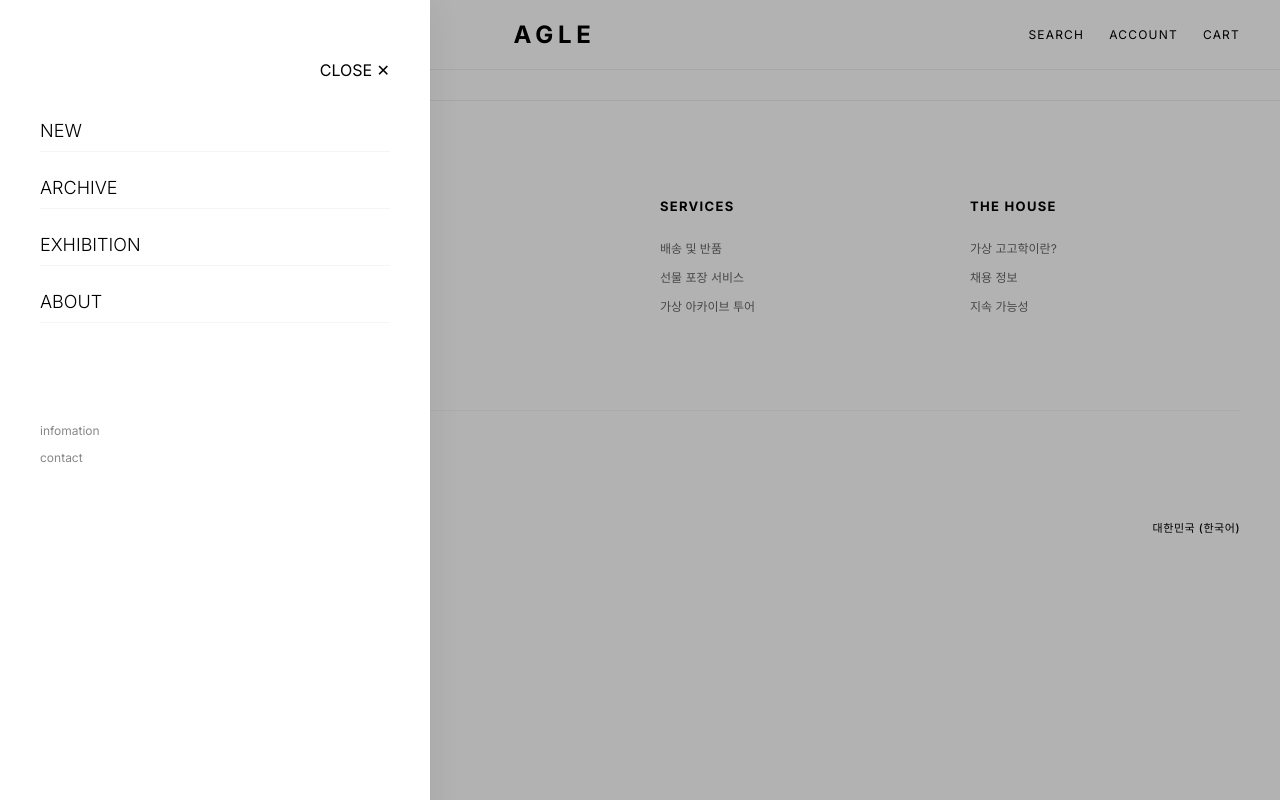
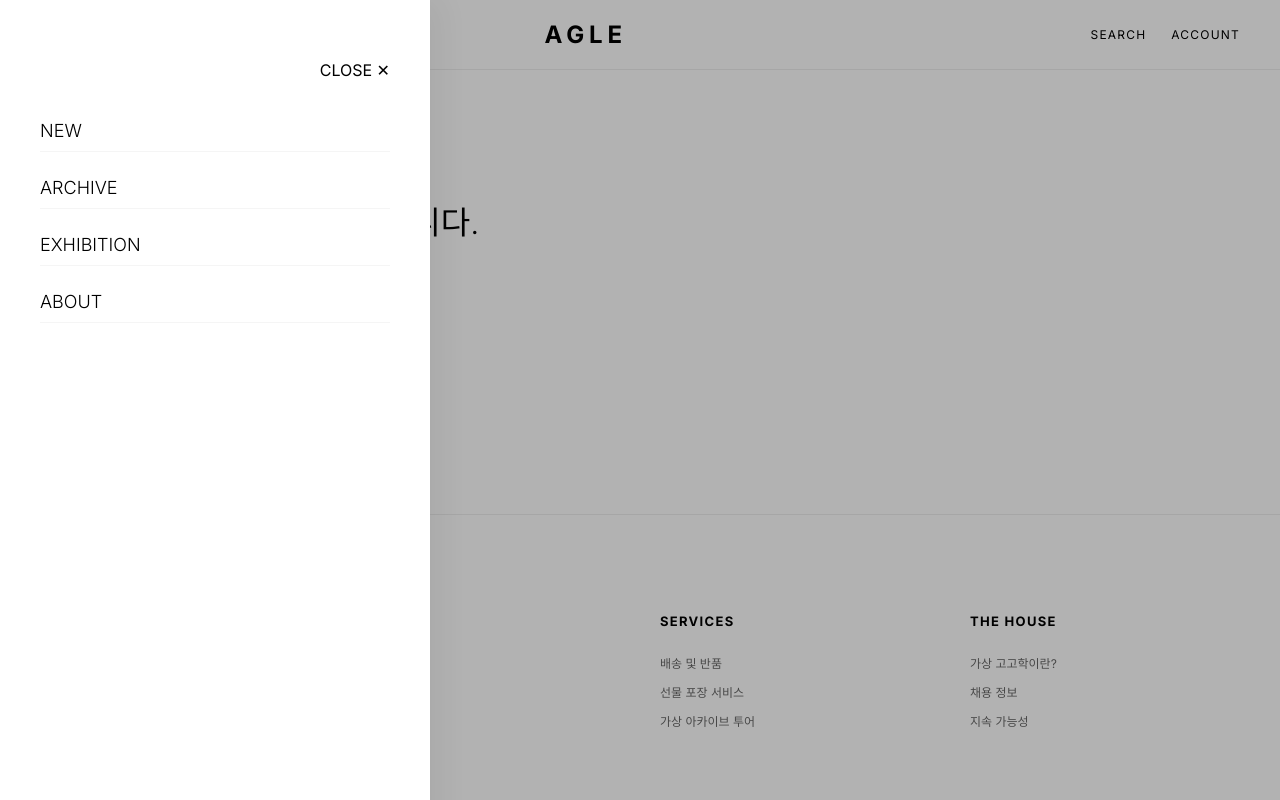
Before and after one commit to Yeyoung70/angle-project, a React (Vite) app: page /new in a window 1280 px wide. Both pictures are taken after a click on the element "MENU". Shown: the top 800 px of the page. Built offline with nearby package versions, Linux system fonts and the light colour scheme.

Commit message:
refactor: 페이지 컴포넌트 파일 분리 및 App.jsx 구조 정리

```diff
--- a/src/App.jsx
+++ b/src/App.jsx
@@ -2,70 +2,48 @@ import { useState } from 'react';
 import { Routes, Route, Link } from 'react-router-dom';
 import './App.css';
 
+// 1. 외부 파일에서 페이지들을 불러옵니다 (중복 정의 방지)
+import Home from './pages/Home';
+import New from './pages/New';
+import Archive from './pages/Archive';
+import Exhibition from './pages/Exhibition';
+import About from './pages/About';
+
 function App() {
   const [isMenuOpen, setIsMenuOpen] = useState(false);
 
-  const Home = () => (
-    <main>
-      {/* 디올 스타일 메인 비주얼 */}
-      <section className="hero-section">
-        <video className="hero-video" autoPlay muted loop playsInline>
-          <source src="/dormant_W1.mp4" type="video/mp4" />
-        </video>
-        <div className="hero-overlay">
-          <p style={{fontSize: '12px', letterSpacing: '0.2em'}}>AGLE 2026 COLLECTION</p>
-          <h1 className="hero-title">THE MISSING ANGLE</h1>
-          <button style={{background: 'none', border: '1px solid #fff', color: '#fff', padding: '10px 30px', cursor: 'pointer'}}>더 알아보기</button>
-        </div>
-      </section>
-
-      {/* 하단 그리드 섹션 */}
-      <section className="grid-container">
-        <div className="grid-item"><img src="/angle_002.png" alt="1" /></div>
-        <div className="grid-item"><img src="/angle_003.png" alt="2" /></div>
-      </section>
-    </main>
-  );
-
   return (
     <div className="app-container">
-      {/* 상단 헤더 */}
+      {/* 고정 헤더 */}
       <header className="header">
-        <div className="nav-left" onClick={() => setIsMenuOpen(true)}>
-          MENU
-        </div>
-
+        <div className="nav-left" onClick={() => setIsMenuOpen(true)}>MENU</div>
         <Link to="/" className="logo-center">AGLE</Link>
-
         <div className="nav-right">
           <span>SEARCH</span>
           <span>ACCOUNT</span>
-          <span>CART</span>
         </div>
       </header>
 
-      {/* 왼쪽에서 나오는 사이드 메뉴 */}
+      {/* 사이드 메뉴 */}
       <div className={`side-menu ${isMenuOpen ? 'open' : ''}`}>
         <div style={{textAlign: 'right', cursor: 'pointer', marginBottom: '40px'}} onClick={() => setIsMenuOpen(false)}>CLOSE ✕</div>
-        <Link to="/" className="side-menu-item" onClick={() => setIsMenuOpen(false)}>NEW</Link>
+        <Link to="/new" className="side-menu-item" onClick={() => setIsMenuOpen(false)}>NEW</Link>
         <Link to="/archive" className="side-menu-item" onClick={() => setIsMenuOpen(false)}>ARCHIVE</Link>
         <Link to="/exhibition" className="side-menu-item" onClick={() => setIsMenuOpen(false)}>EXHIBITION</Link>
         <Link to="/about" className="side-menu-item" onClick={() => setIsMenuOpen(false)}>ABOUT</Link>
-
-        <div style={{marginTop: '100px', fontSize: '12px', color: '#888'}}>
-          <p>infomation</p>
-          <p>contact</p>
-        </div>
       </div>
-
-      {/* 메뉴 열렸을 때 배경 어둡게 */}
       <div className={`menu-overlay ${isMenuOpen ? 'active' : ''}`} onClick={() => setIsMenuOpen(false)}></div>
 
+      {/* 라우팅 영역 */}
       <Routes>
         <Route path="/" element={<Home />} />
-        <Route path="/archive" element={<div style={{paddingTop: '100px'}}>Archive Page</div>} />
+        <Route path="/new" element={<New />} />
+        <Route path="/archive" element={<Archive />} />
+        <Route path="/exhibition" element={<Exhibition />} />
+        <Route path="/about" element={<About />} />
       </Routes>
 
+      {/* 푸터 영역 */}
       <footer className="footer">
         <div className="footer-container">
           <div className="footer-column">
@@ -106,17 +84,10 @@ function App() {
             <p>통신판매업신고: 제2026-서울-0000호 | 주소: 서울특별시 중구 답십리 (가상 고고학 연구소)</p>
             <p>© 2026 AGLE. 모든 권리 보유. 이용약관 | 개인정보처리방침</p>
           </div>
-          <div className="country-selector">
-            대한민국 (한국어)
-          </div>
+          <div className="country-selector">대한민국 (한국어)</div>
         </div>
       </footer>
-
     </div>
-
-
-
-
   );
 }
 
--- a/src/pages/About.jsx
+++ b/src/pages/About.jsx
@@ -0,0 +1,12 @@
+const About = () => {
+    return (
+      <main>
+        <div style={{padding: '150px 40px'}}>
+          <h1>ABOUT</h1>
+          {/* 여기에 아카이브 이미지 그리드 등을 넣으세요 */}
+        </div>
+      </main>
+    );
+  };
+
+  export default About;
--- a/src/pages/Archive.jsx
+++ b/src/pages/Archive.jsx
@@ -0,0 +1,13 @@
+// pages/Archive.jsx
+const Archive = () => {
+    return (
+      <main>
+        <div style={{padding: '150px 40px'}}>
+          <h1>ARCHIVE</h1>
+          {/* 여기에 아카이브 이미지 그리드 등을 넣으세요 */}
+        </div>
+      </main>
+    );
+  };
+
+  export default Archive; // 이 줄이 있어야 App.jsx에서 읽을 수 있어요!
--- /dev/null
+++ b/src/pages/Exhibition.jsx
@@ -0,0 +1,13 @@
+// src/pages/New.jsx
+const Exhibition = () => {
+    return (
+      <main className="page-content">
+        <div style={{padding: '150px 40px'}}>
+          <p style={{fontSize: '12px', letterSpacing: '0.2em'}}>Exhibition</p>
+          <h1 style={{fontWeight: '300', marginTop: '20px'}}>전시들이 업데이트됩니다.</h1>
+        </div>
+      </main>
+    );
+  };
+
+  export default Exhibition; // 이 줄이 없으면 App.jsx에서 에러가 납니다!
--- a/src/pages/Home.jsx
+++ b/src/pages/Home.jsx
@@ -0,0 +1,26 @@
+// pages/Archive.jsx
+const Home = () => {
+    return (
+        <main>
+        {/* 디올 스타일 메인 비주얼 */}
+        <section className="hero-section">
+          <video className="hero-video" autoPlay muted loop playsInline>
+            <source src="/dormant_W1.mp4" type="video/mp4" />
+          </video>
+          <div className="hero-overlay">
+            <p style={{fontSize: '12px', letterSpacing: '0.2em'}}>AGLE 2026 COLLECTION</p>
+            <h1 className="hero-title">THE MISSING ANGLE</h1>
+            <button style={{background: 'none', border: '1px solid #fff', color: '#fff', padding: '10px 30px', cursor: 'pointer'}}>더 알아보기</button>
+          </div>
+        </section>
+
+        {/* 하단 그리드 섹션 */}
+        <section className="grid-container">
+          <div className="grid-item"><img src="/angle_002.png" alt="1" /></div>
+          <div className="grid-item"><img src="/angle_003.png" alt="2" /></div>
+        </section>
+      </main>
+    );
+  };
+
+  export default Home; // 이 줄이 있어야 App.jsx에서 읽을 수 있어요!
--- /dev/null
+++ b/src/pages/New.jsx
@@ -0,0 +1,13 @@
+// src/pages/New.jsx
+const New = () => {
+    return (
+      <main className="page-content">
+        <div style={{padding: '150px 40px'}}>
+          <p style={{fontSize: '12px', letterSpacing: '0.2em'}}>NEW ARRIVALS</p>
+          <h1 style={{fontWeight: '300', marginTop: '20px'}}>최신 작업물들이 업데이트됩니다.</h1>
+        </div>
+      </main>
+    );
+  };
+
+  export default New; // 이 줄이 없으면 App.jsx에서 에러가 납니다!
```
